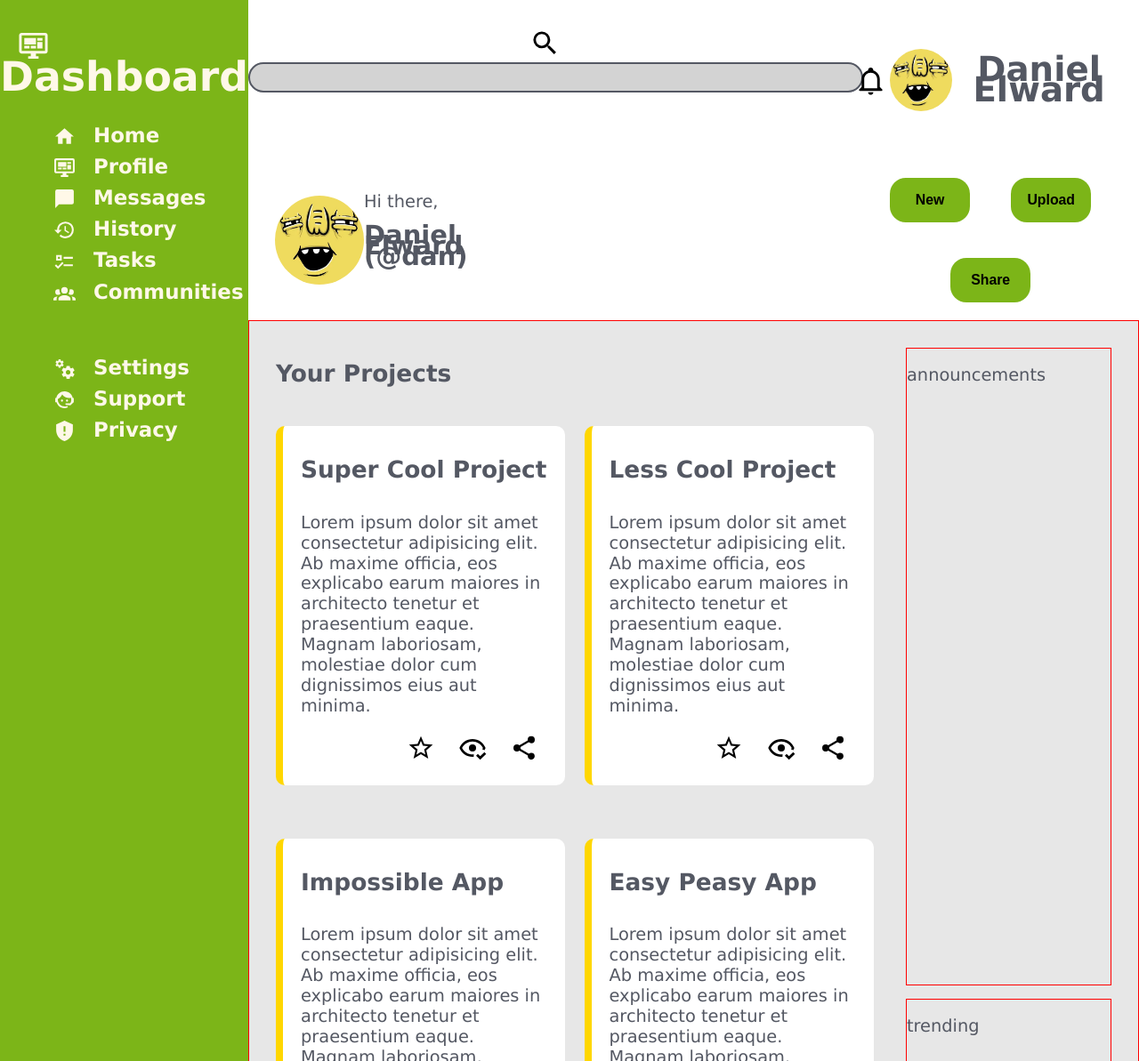
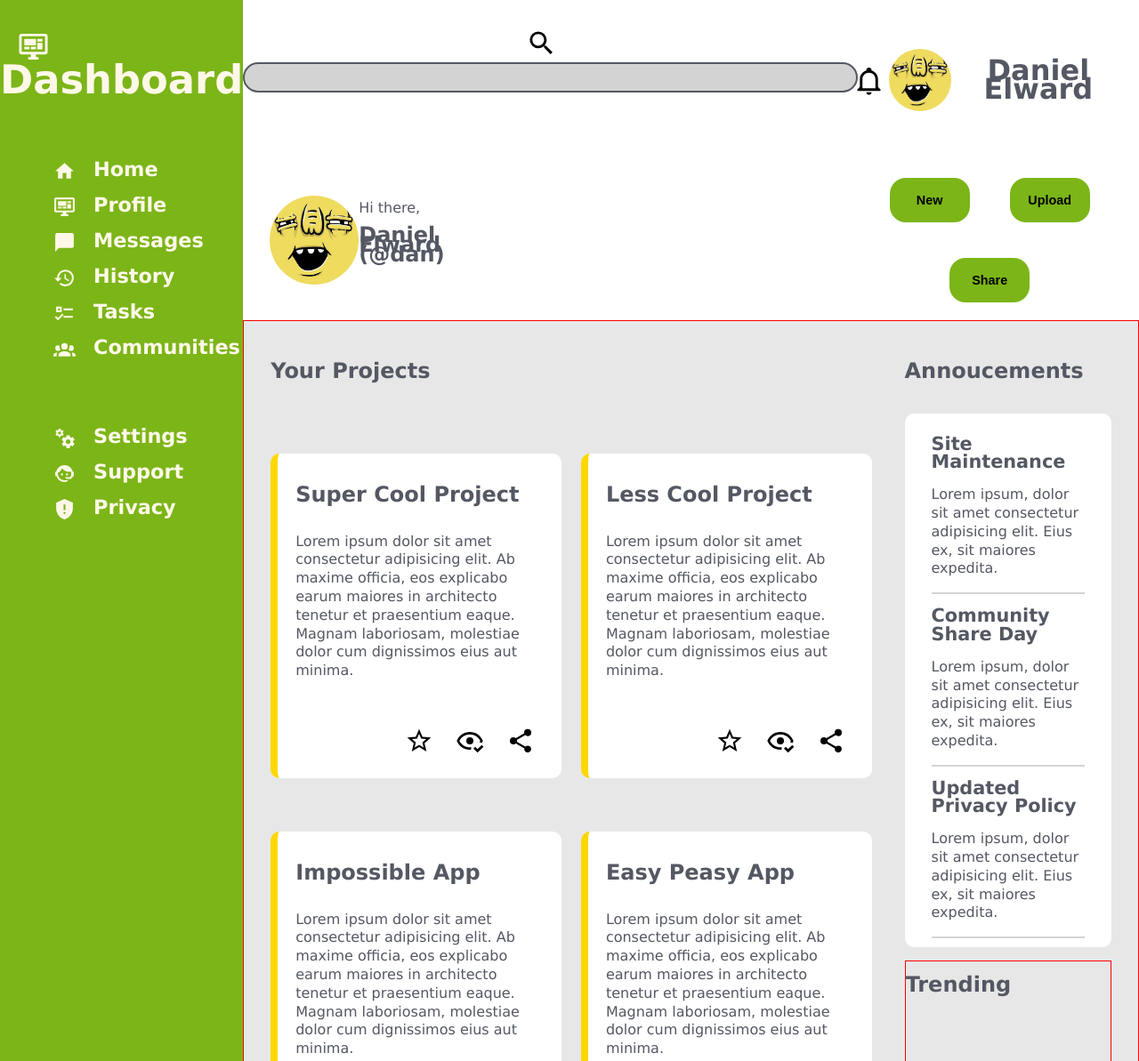
Before and after one commit to daniel-elward/dashboard, a plain HTML site: page index.html in a window 1280 px wide. Shown: the top 1193 px of the page at 89% size. Drawn offline with Linux system fonts and the light colour scheme.

Commit message:
annoucements section
annoucements section added and styled

```diff
--- a/index.html
+++ b/index.html
@@ -167,12 +167,35 @@
             </div>
         </div>
 
-        <div class="announcements">
-            <p>announcements</p>
+        <div class="annoucements">
+            <h1>Annoucements</h1><br>
+
+            <div class="annoucement-wrapper">
+
+                <div class="annoucements-card">
+                    <div class="annoucement">
+                        <h1>Site Maintenance</h1>
+
+                        <p>Lorem ipsum, dolor sit amet consectetur adipisicing elit. Eius ex, sit maiores expedita.</p>
+                    </div>
+
+                    <div class="annoucement">
+                        <h1>Community Share Day</h1>
+
+                        <p>Lorem ipsum, dolor sit amet consectetur adipisicing elit. Eius ex, sit maiores expedita.</p>
+                    </div>
+
+                    <div class="annoucement">
+                        <h1>Updated Privacy Policy</h1>
+
+                        <p>Lorem ipsum, dolor sit amet consectetur adipisicing elit. Eius ex, sit maiores expedita.</p>
+                    </div>
+                </div>
+            </div>
         </div>
 
         <div class="trending">
-            <p>trending</p>
+            <h1>Trending</h1><br>
         </div>
     </div>
 </div>
--- a/style.css
+++ b/style.css
@@ -3,7 +3,7 @@ html, body {
     padding: 0;
     box-sizing: border-box;
     font-family: Verdana, Geneva, Tahoma, sans-serif;
-    font-size: 1.1rem;
+    font-size: 1rem;
     line-height: 1.3rem;
 }
 
@@ -21,12 +21,13 @@ html, body {
     grid-template-rows: 1fr 3fr 2fr;
     grid-row: 1/3;
     background-color: #7cb518;
-    font-size: 1.3rem;
+    font-size: 1.4rem;
     font-weight: bold;
-    line-height: 2rem;
+    line-height: 2.5rem;
 }
 
-.side-bar ul li {
+.side-bar ul {
+    margin: 60px 0;
     list-style: none;
 }
 
@@ -140,9 +141,18 @@ html, body {
     grid-template-columns: 1fr 1fr;
 }
 
-.announcements {
-    grid-column: 2/2;
-    border: 1px solid red;
+.annoucement {
+    border-bottom: 2px solid lightgray;
+}
+
+.annoucement h1 {
+    font-size: 1.3rem;
+}
+
+.annoucement-wrapper {
+    background-color: white;
+    padding: 10px 30px;
+    border-radius: 10px;
 }
 
 .trending {
```
